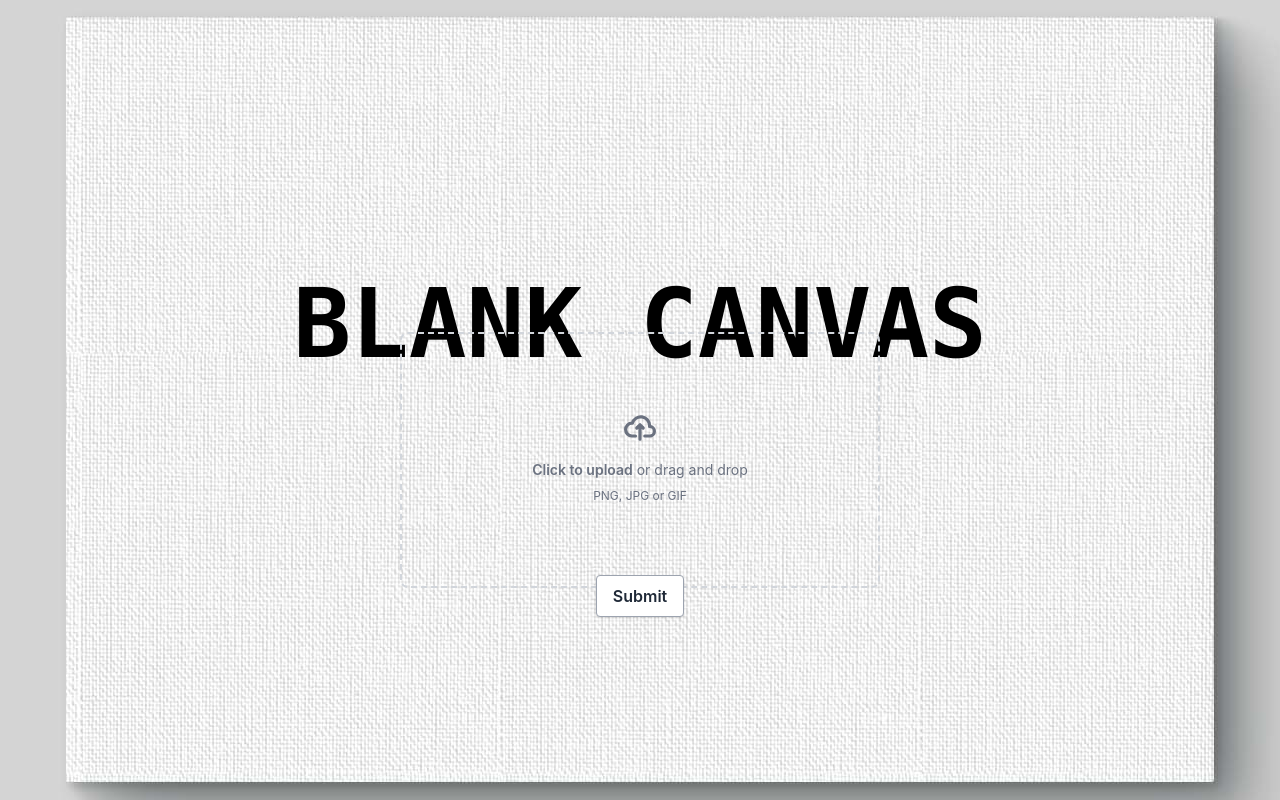
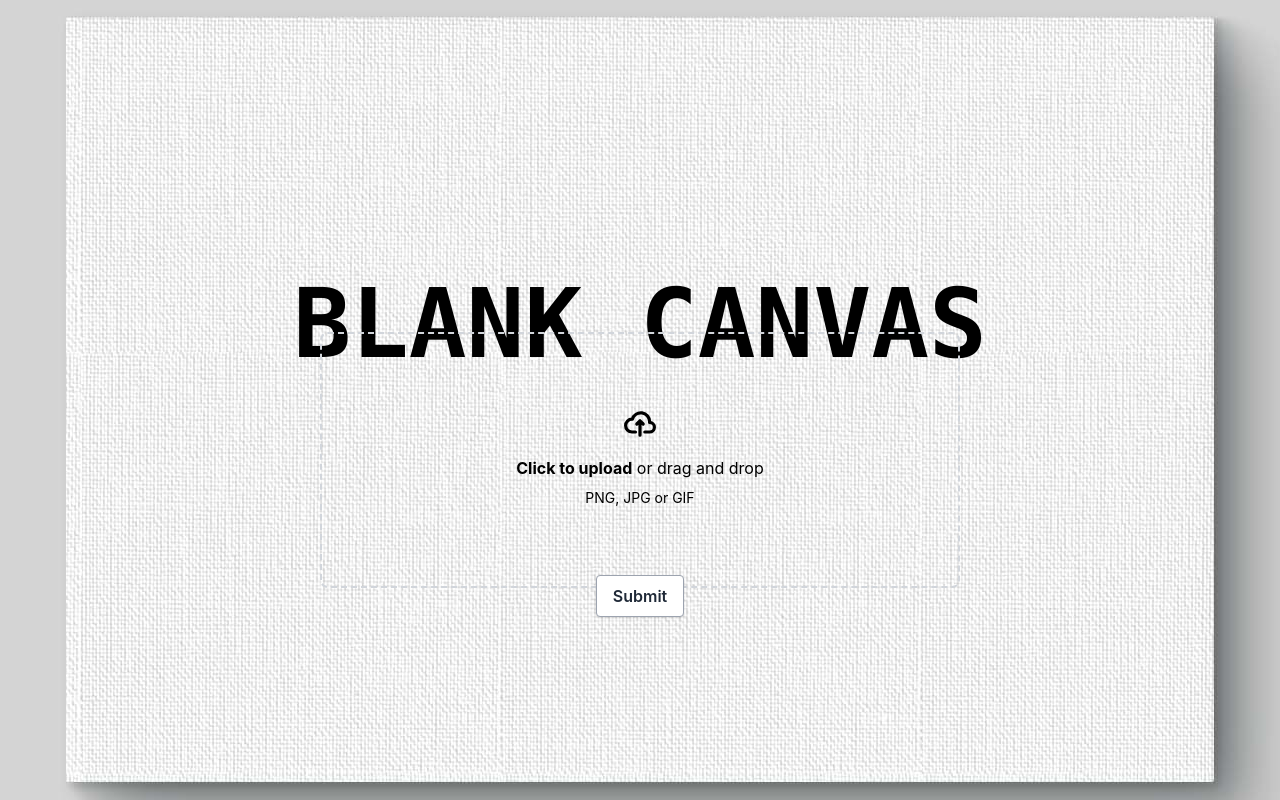
Before and after one commit to akksell/blank-canvas, a React (Create React App) app in the folder client/: page / in a window 1280 px wide. Built offline with nearby package versions, Linux system fonts and the light colour scheme.

Commit message:
initial font change and color sizes for title and upload text

```diff
--- a/client/src/App.js
+++ b/client/src/App.js
@@ -38,7 +38,7 @@ function App() {
 
   return (
     <div className="App">
-      <div class="flex grid grid-rows-4 grid-cols-1 items-center justify-center content-between pt-64 pl-40 pr-40 w-full bg-screen bg-center h-screen bg-[url('/public/header_canvas.jpg')] ">
+      <div class="flex grid grid-rows-4 grid-cols-1 items-center justify-center content-between pt-64 w-full bg-screen bg-center h-screen bg-[url('/public/header_canvas.jpg')] ">
           {/* <div class="flex grid grid-rows-2 grid-cols-1 items-center justify-center content-between pt-72"> */}
           {/* ^^^bg-gray-900 bg-opacity-50 */}
             <div class="text-center">
@@ -51,11 +51,11 @@ function App() {
             <label for="dropzone-file" class="flex flex-col items-center justify-center h-64 w-1/2 border-2 border-gray-300 border-dashed rounded-lg cursor-pointer bg-transparent m-3">
               {/*<label for="dropzone-file" class="flex flex-col items-center justify-center w-1/2 h-64 border-2 border-gray-300 border-dashed rounded-lg cursor-pointer bg-gray-50 dark:hover:bg-bray-800 dark:bg-gray-700 hover:bg-gray-100 dark:border-gray-600 dark:hover:border-gray-500 dark:hover:bg-gray-600 m-3">*/}
                 <div class="flex flex-col items-center justify-center pt-5 pb-6">
-                    <svg class="w-8 h-8 mb-4 text-gray-500 dark:text-gray-400" aria-hidden="true" xmlns="http://www.w3.org/2000/svg" fill="none" viewBox="0 0 20 16">
+                    <svg class="w-8 h-8 mb-4 text-black-500 dark:text-black-400" aria-hidden="true" xmlns="http://www.w3.org/2000/svg" fill="none" viewBox="0 0 20 16">
                         <path stroke="currentColor" stroke-linecap="round" stroke-linejoin="round" stroke-width="2" d="M13 13h3a3 3 0 0 0 0-6h-.025A5.56 5.56 0 0 0 16 6.5 5.5 5.5 0 0 0 5.207 5.021C5.137 5.017 5.071 5 5 5a4 4 0 0 0 0 8h2.167M10 15V6m0 0L8 8m2-2 2 2"/>
                     </svg>
-                    <p class="mb-2 text-sm text-gray-500 dark:text-gray-400"><span class="font-semibold">Click to upload</span> or drag and drop</p>
-                    <p class="text-xs text-gray-500 dark:text-gray-400">PNG, JPG or GIF</p>
+                    <p class="mb-2 text-md text-black-500 dark:text-black-400"><span class="font-bold">Click to upload</span> or drag and drop</p>
+                    <p class="text-sm text-black-500 dark:text-black-400">PNG, JPG or GIF</p>
                 </div>
                 <input id="dropzone-file" type="file" class="hidden" onChange={(e) => setImageFile(e.target.files[0])}/>
             </label>
```
